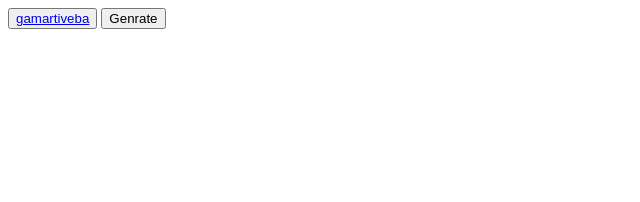
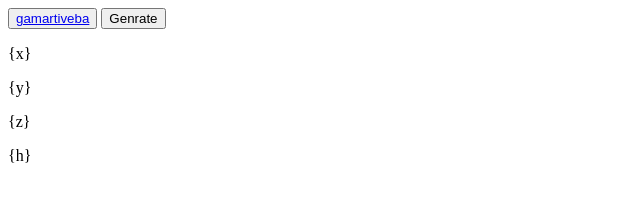
Before and after one commit to Matheus-The-one/questiongeneratror, a plain HTML site: page index.html in a window 1280 px wide. Shown: the whole page, without its empty margins (0-640 px from the left). Drawn offline with Linux system fonts and the light colour scheme.

Commit message:
adding logic

```diff
--- a/index.html
+++ b/index.html
@@ -7,16 +7,16 @@
 <body>
     <main>
         <div>
-             <button><a href="gasamartivebeli.html">gamartiveba</a></button>
+            <button><a href="gasamartivebeli.html">gamartiveba</a></button>
             <button class="generate" name="generator">Genrate</button>
 
            <div>
-            <p></p>
-            <p></p>
+            <p> {x} </p>
+            <p> {y} </p>
            </div>
            <div>
-            <p></p>
-            <p></p>
+            <p>{z}</p>
+            <p>{h}</p>
            </div>
         </div>
     </main>
```
